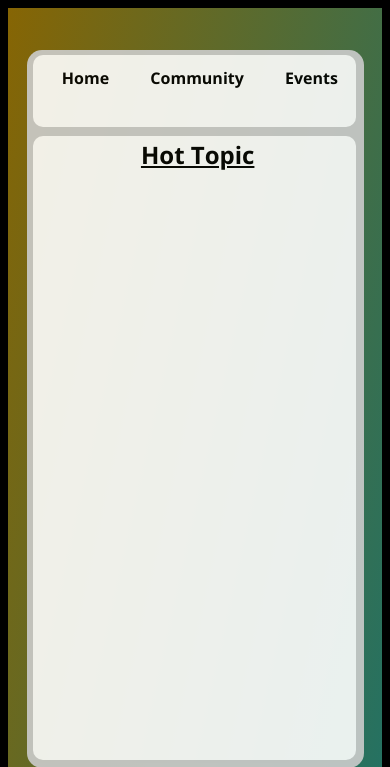
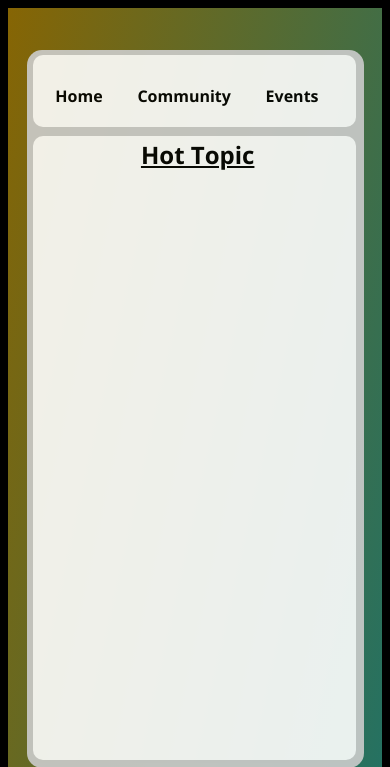
Before and after one commit to adetoyea28/LOTW, a Flask app: page /Community in a window 390 px wide. Shown: the top 767 px of the page. Run offline with Flask 2, Linux system fonts and the light colour scheme.

Commit message:
Update community.html

```diff
--- a/templates/community.html
+++ b/templates/community.html
@@ -146,9 +146,9 @@
             left:6px;
             top:5px;
             }
-            .link{8
+            .link{
             padding-top:30px;
-            padding-left:9%;
+            padding-left:7%;
             }
             #fft-section{
             top:12%;
```
